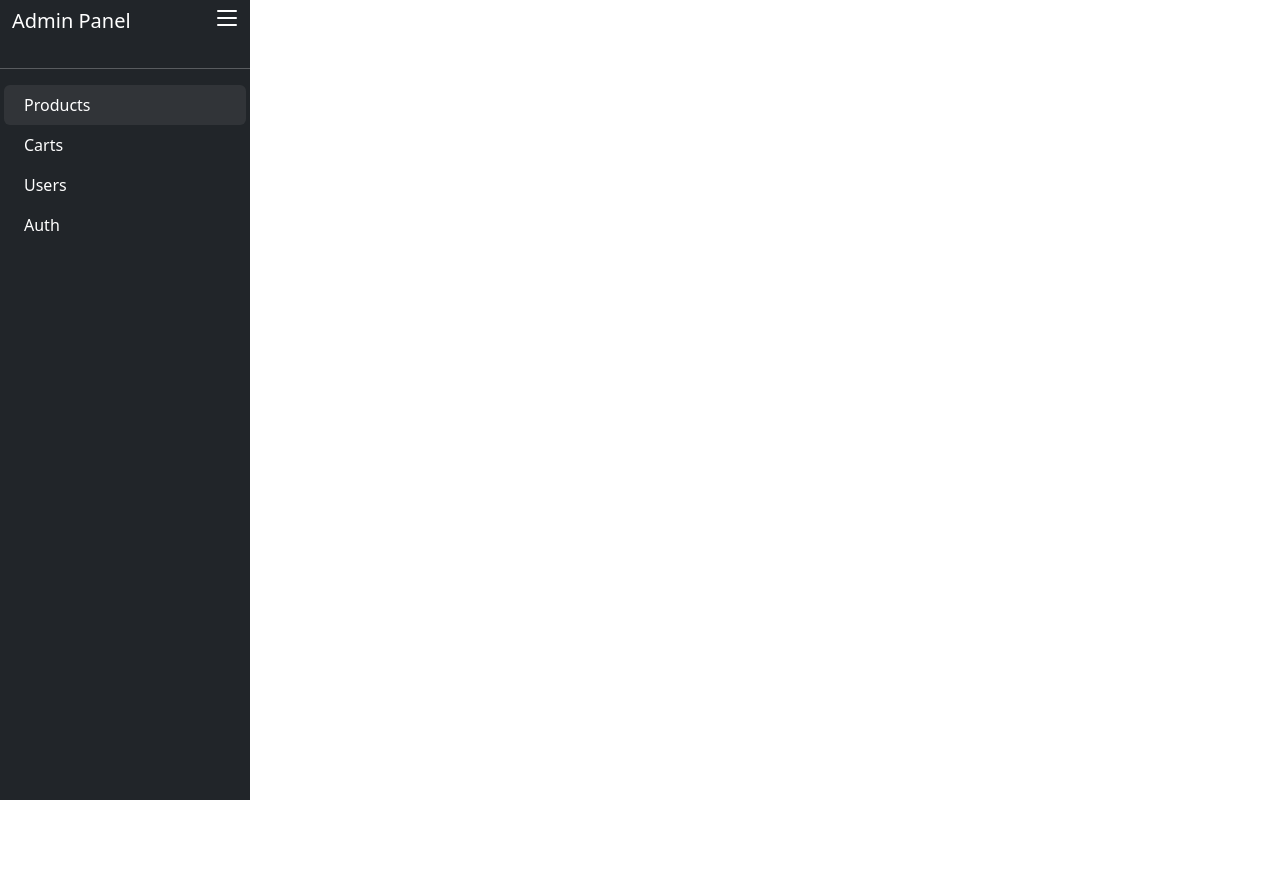
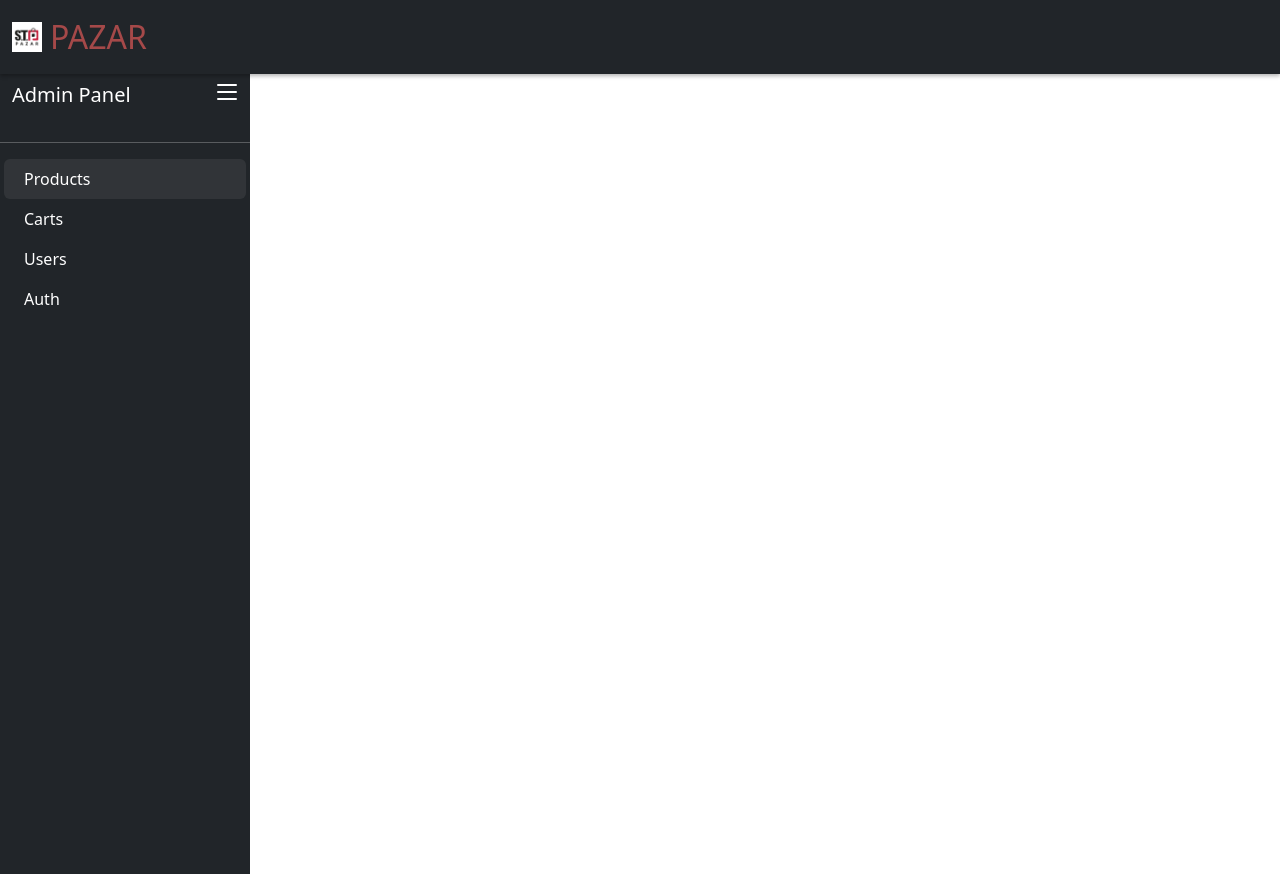
Before and after one commit to iamhns7/Dashboard-Template, a React (Vite) app: page /products in a window 1280 px wide. Before the commit the page ends 800 px from the top, so only its background shows below. Built offline with nearby package versions, Linux system fonts and the light colour scheme; the HTML template or start-up script is replaced by a standard one.

Commit message:
Create Navbar

```diff
--- a/src/App.tsx
+++ b/src/App.tsx
@@ -1,5 +1,6 @@
 import { BrowserRouter as Router, Routes, Route } from "react-router-dom";
 import Sidebar from "./components/Sidebar";
+import { Navbar } from "./components/Navbar";
 
 
 
@@ -7,7 +8,11 @@ function App() {
   return (
     <Router>
 
-        <Sidebar />
+      <Navbar />
+      <Sidebar />
+
+
+
 
           <Routes>
 
--- a/src/components/Navbar.tsx
+++ b/src/components/Navbar.tsx
@@ -0,0 +1,15 @@
+import logo from "../assets/stp.jpeg";
+
+export const Navbar = () => {
+  return (
+    <nav className="navbar navbar-expand-lg navbar-dark bg-dark">
+      <div className="container-fluid">
+
+        <div className="navbar-brand d-flex align-items-center">
+           <img src={logo} alt="MyStore Logo" className="logo me-2" />
+            PAZAR
+     </div>
+      </div>
+    </nav>
+  );
+};
--- a/src/index.css
+++ b/src/index.css
@@ -56,3 +56,25 @@
   background-color: rgba(255,255,255,0.07);
   color: #fff;
 }
+
+.navbar-brand{
+  align-items: center;
+  color: rgb(165, 73, 73);
+  font-size: xx-large;
+  cursor: pointer;
+  text-decoration: none !important;
+
+}
+
+.navbar-brand:hover {
+  color: rgb(165, 73, 73) !important;
+}
+
+.navbar {
+  box-shadow: 0 2px 4px rgba(0, 0, 0, 0.3);
+}
+
+.logo{
+  width: 30px;
+  height: 30px
+}
```
Also changed, not shown: src/assets/stp.jpeg (added).
